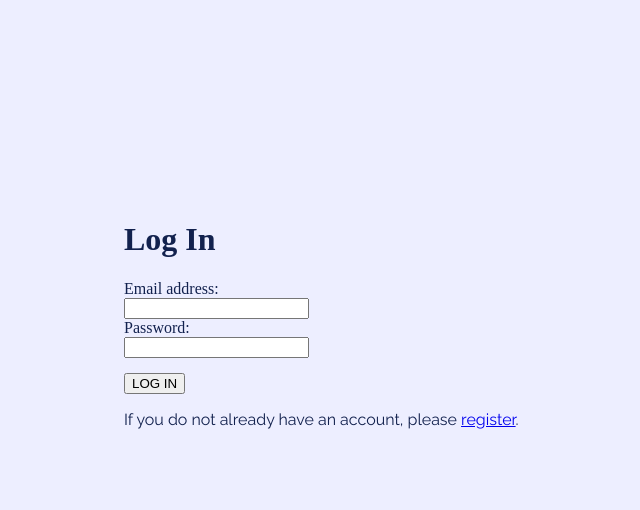
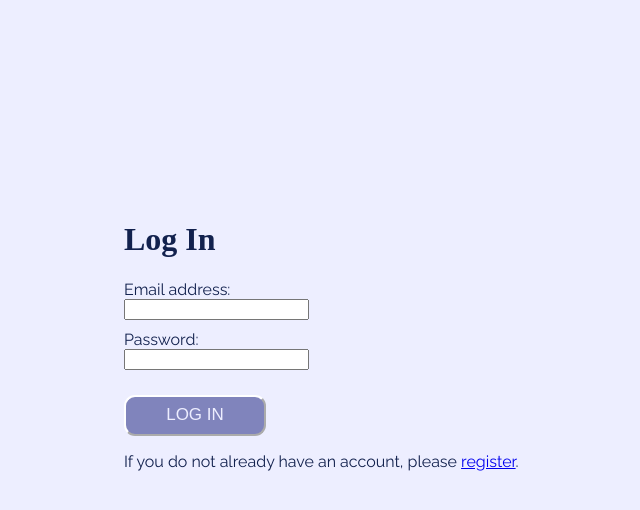
Before and after one commit to lwmarsh/trunqie, a PHP site: page /login.php in a window 1280 px wide. Shown: the top 510 px of the page, without its empty margins (141-781 px from the left). Run offline with PHP 8.4, Linux system fonts and the light colour scheme; some web fonts are replaced.

Commit message:
add form styling

```diff
--- a/includes/styles.css
+++ b/includes/styles.css
@@ -1,9 +1,10 @@
-@import url('https://fonts.googleapis.com/css2?family=Comfortaa:wght@300..700&family=Mate:ital@0;1&family=Raleway:ital,wght@0,100..900;1,100..900&display=swap');
+@import url("https://fonts.googleapis.com/css2?family=Comfortaa:wght@300..700&family=Mate:ital@0;1&family=Raleway:ital,wght@0,100..900;1,100..900&display=swap");
 
-html, body {
+html,
+body {
   margin-top: 100px;
   padding: 0;
-    background-color: #EDEEFF;
+  background-color: #edeeff;
 }
 
 .container {
@@ -34,3 +35,22 @@ html, body {
 p {
   font-family: "Raleway";
 }
+
+.form-group {
+  margin-bottom: 10px;
+}
+
+.form-label {
+  font-family: "Raleway";
+}
+
+.form-button {
+  width: 142px;
+  height: 41px;
+  border-radius: 11px;
+  border-color: #ffffff;
+  background-color: #8084bc;
+  text-align: center;
+  color: #edeeff;
+  font-size: 17px;
+}
```
Lines whose indentation alone changed are shown as unchanged.
